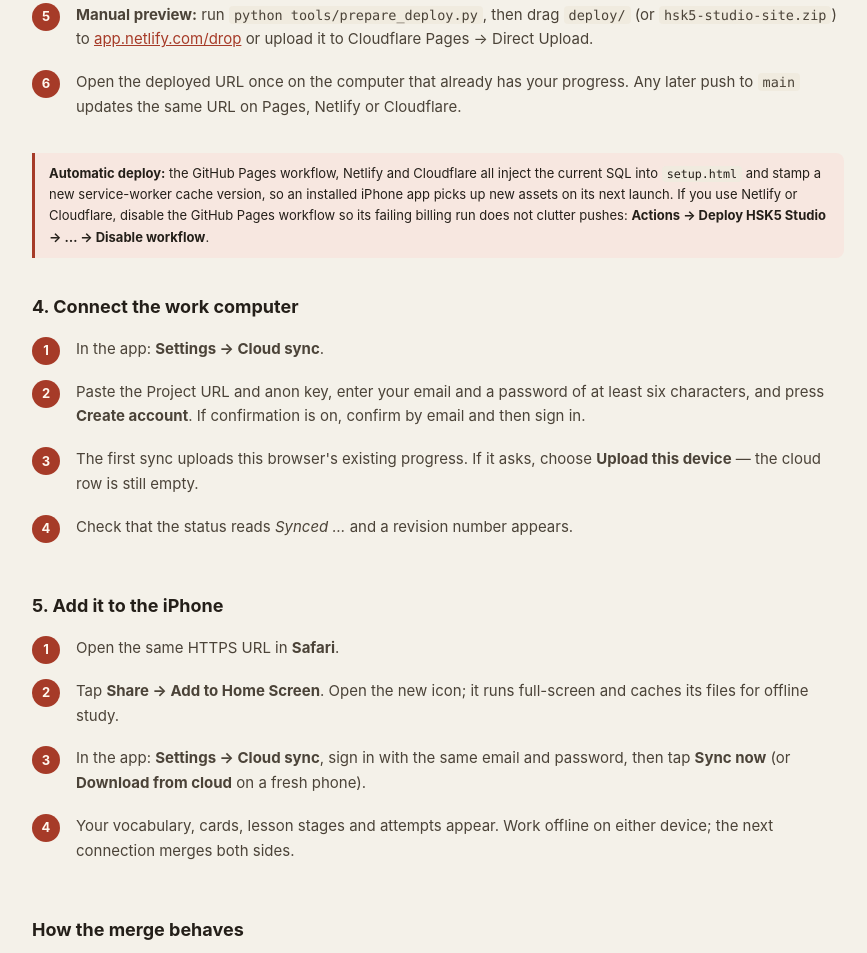
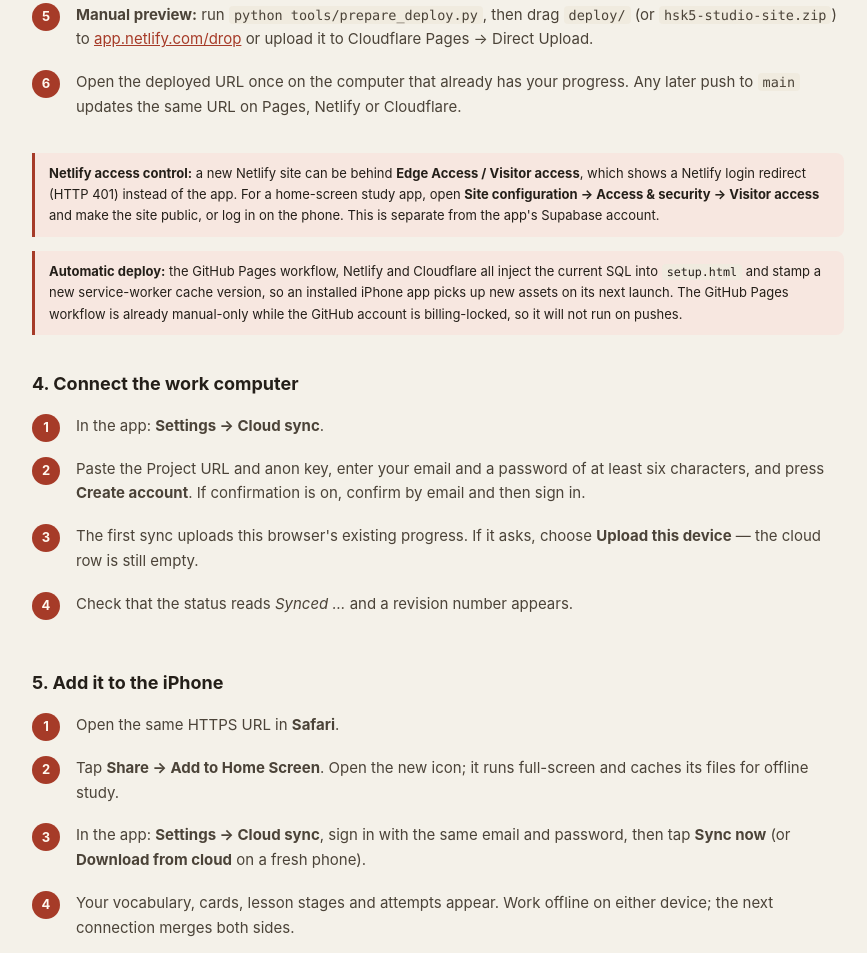
Before and after one commit to audience6killer/hanyu-studio, a website: page setup.html in a window 1280 px wide. Shown: the part 2141-3094 px from the top of the page, without its empty margins (202-1069 px from the left). Drawn offline with Linux system fonts and the light colour scheme.

Commit message:
Document Netlify Edge Access and manual Pages workflow

```diff
--- a/setup.html
+++ b/setup.html
@@ -148,7 +148,8 @@ grant execute on function public.save_progress(jsonb, bigint) to authenticated;
     <li><strong>Manual preview:</strong> run <code>python tools/prepare_deploy.py</code>, then drag <code>deploy/</code> (or <code>hsk5-studio-site.zip</code>) to <a href="https://app.netlify.com/drop" target="_blank" rel="noopener">app.netlify.com/drop</a> or upload it to Cloudflare Pages → Direct Upload.</li>
     <li>Open the deployed URL once on the computer that already has your progress. Any later push to <code>main</code> updates the same URL on Pages, Netlify or Cloudflare.</li>
   </ol>
-  <div class="note"><strong>Automatic deploy:</strong> the GitHub Pages workflow, Netlify and Cloudflare all inject the current SQL into <code>setup.html</code> and stamp a new service-worker cache version, so an installed iPhone app picks up new assets on its next launch. If you use Netlify or Cloudflare, disable the GitHub Pages workflow so its failing billing run does not clutter pushes: <strong>Actions → Deploy HSK5 Studio → … → Disable workflow</strong>.</div>
+  <div class="note"><strong>Netlify access control:</strong> a new Netlify site can be behind <strong>Edge Access / Visitor access</strong>, which shows a Netlify login redirect (HTTP 401) instead of the app. For a home-screen study app, open <strong>Site configuration → Access &amp; security → Visitor access</strong> and make the site public, or log in on the phone. This is separate from the app's Supabase account.</div>
+  <div class="note"><strong>Automatic deploy:</strong> the GitHub Pages workflow, Netlify and Cloudflare all inject the current SQL into <code>setup.html</code> and stamp a new service-worker cache version, so an installed iPhone app picks up new assets on its next launch. The GitHub Pages workflow is already manual-only while the GitHub account is billing-locked, so it will not run on pushes.</div>
 
   <h2>4. Connect the work computer</h2>
   <ol class="steps">
```
Also changed, not shown: README.md.
